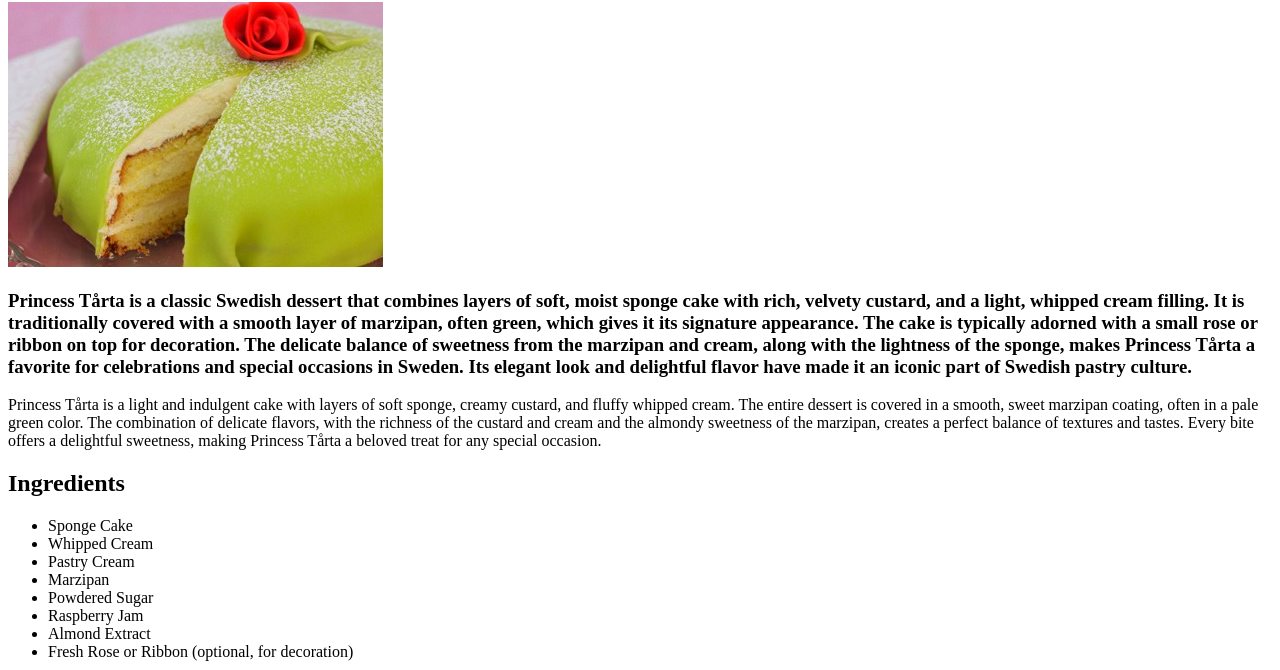
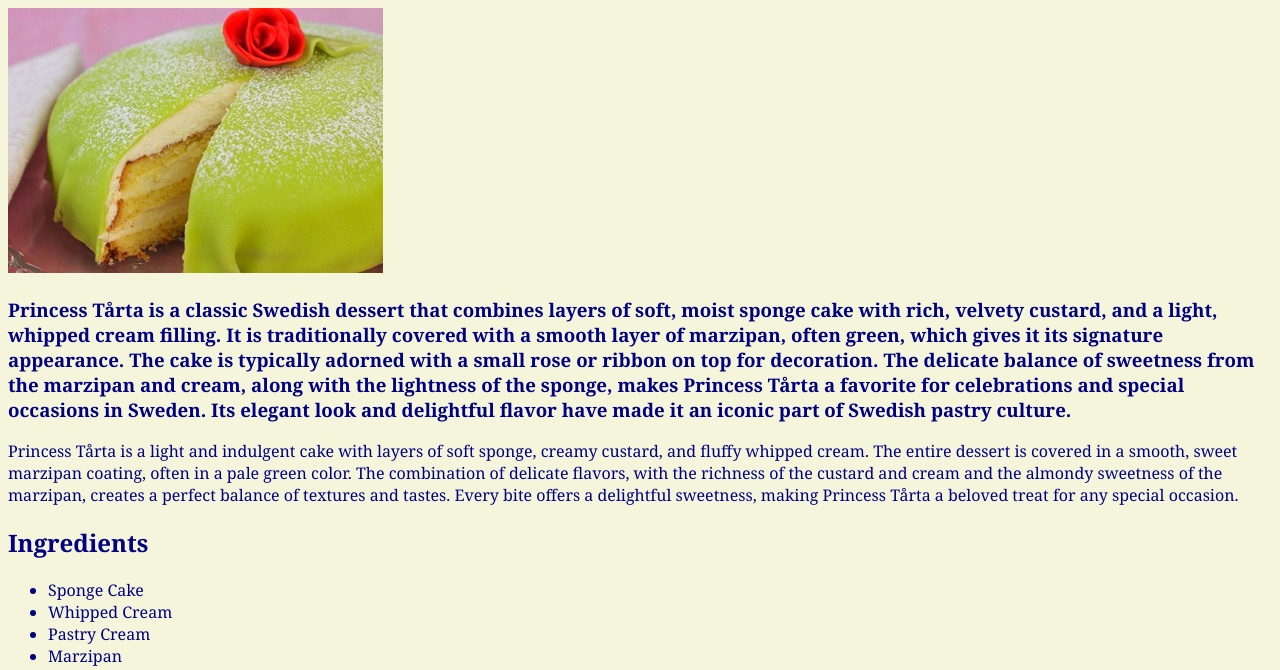
Before and after one commit to erand44/odin-recipes, a plain HTML site: page recipes/Prinsesstårta.html in a window 1280 px wide. Shown: the part 78-748 px from the top of the page. Drawn offline with Linux system fonts and the light colour scheme.

Commit message:
external css

```diff
--- a/recipes/Prinsesstårta.html
+++ b/recipes/Prinsesstårta.html
@@ -4,6 +4,7 @@
     <meta charset="UTF-8">
     <meta name="viewport" content="width=device-width, initial-scale=1.0">
     <title>Prinsesstårta</title>
+    <link rel="stylesheet" href="recipes.css">
 </head>
 <body>
     <h1>Prinsesstårta</h1>
```
